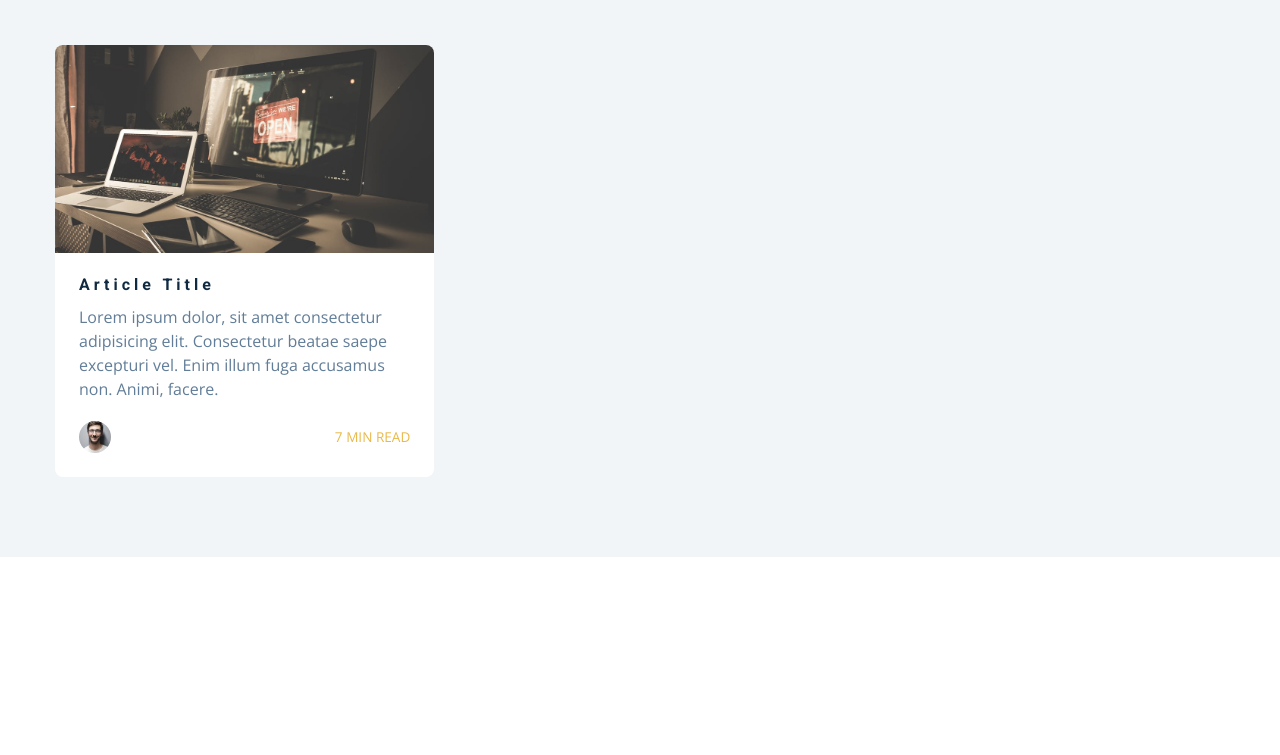
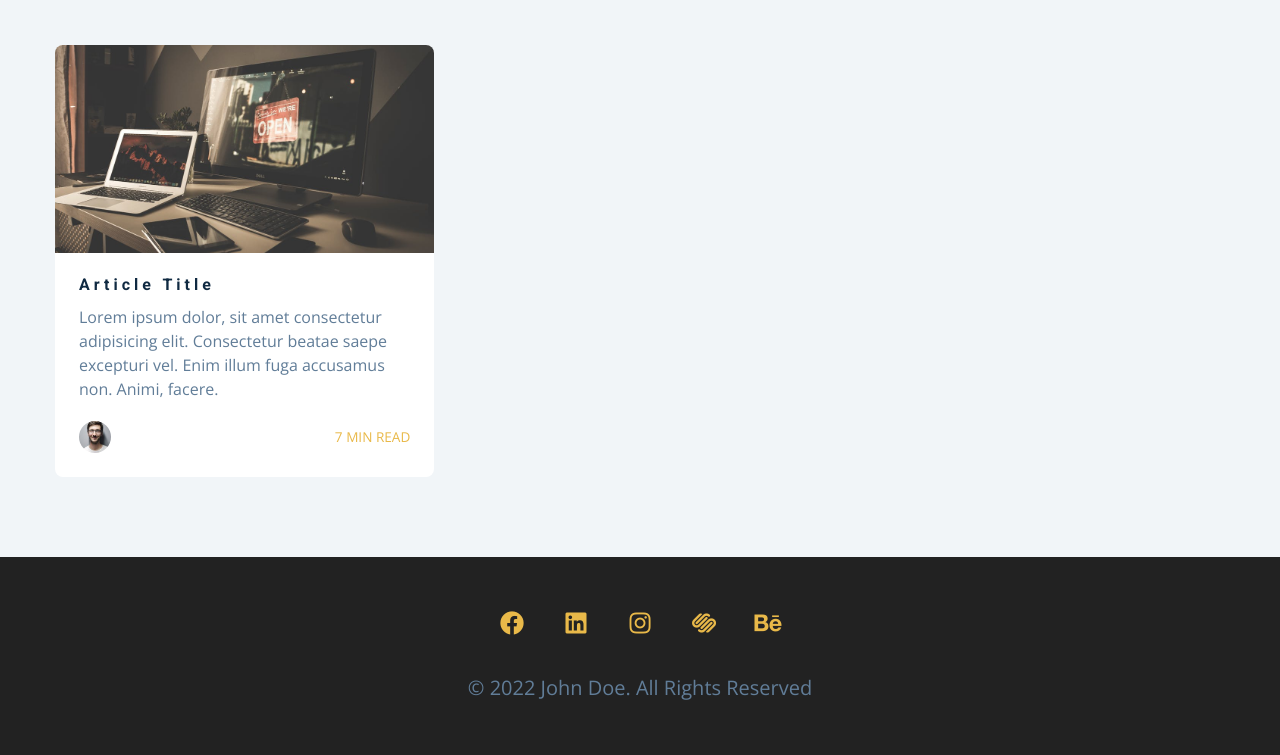
Before and after one commit to Soulbash/CSS-Grid-Portfolio-Project, a plain HTML site: page index.html in a window 1280 px wide. Shown: the part 6544-7299 px from the top of the page. Before the commit the page ends 7101 px from the top, so only its background shows below. Drawn offline with nearby package versions, Linux system fonts and the light colour scheme.

Commit message:
added footer html and styles to index page.

```diff
--- a/css/styles.css
+++ b/css/styles.css
@@ -821,6 +821,25 @@ Blog
 Footer
 ===============
 */
+.footer {
+  padding-bottom: 2rem;
+  background: #222;
+  display: grid;
+  place-items: center;
+}
+.footer .social-icons {
+  margin-bottom: 2rem;
+}
+.footer .social-icon {
+  color: var(--clr-primary-5);
+}
+.footer .social-icon:hover {
+  color: var(--clr-primary-10);
+}
+.footer p {
+  font-size: 1.25rem;
+  text-transform: capitalize;
+}
 /*
 ===============
 Single Page
--- a/index.html
+++ b/index.html
@@ -590,7 +590,37 @@
     </section>
     <!--end of  blog -->
     <!-- footer -->
-
+    <footer class="footer">
+      <!-- Social Icons -->
+      <ul class="social-icons">
+        <li>
+          <a href="https://www.facebook.com" class="social-icon">
+            <i class="fab fa-facebook"></i>
+          </a>
+        </li>
+        <li>
+          <a href="https://www.linkedin.com" class="social-icon">
+            <i class="fab fa-linkedin"></i>
+          </a>
+        </li>
+        <li>
+          <a href="https://www.instagram.com" class="social-icon">
+            <i class="fab fa-instagram"></i>
+          </a>
+        </li>
+        <li>
+          <a href="https://www.squarespace.com" class="social-icon">
+            <i class="fab fa-squarespace"></i>
+          </a>
+        </li>
+        <li>
+          <a href="https://www.behance.com" class="social-icon">
+            <i class="fab fa-behance"></i>
+          </a>
+        </li>
+      </ul>
+      <p>&copy; <span id="date"></span> john doe. all rights reserved</p>
+    </footer>
     <script src="./js/app.js"></script>
   </body>
 </html>
```
